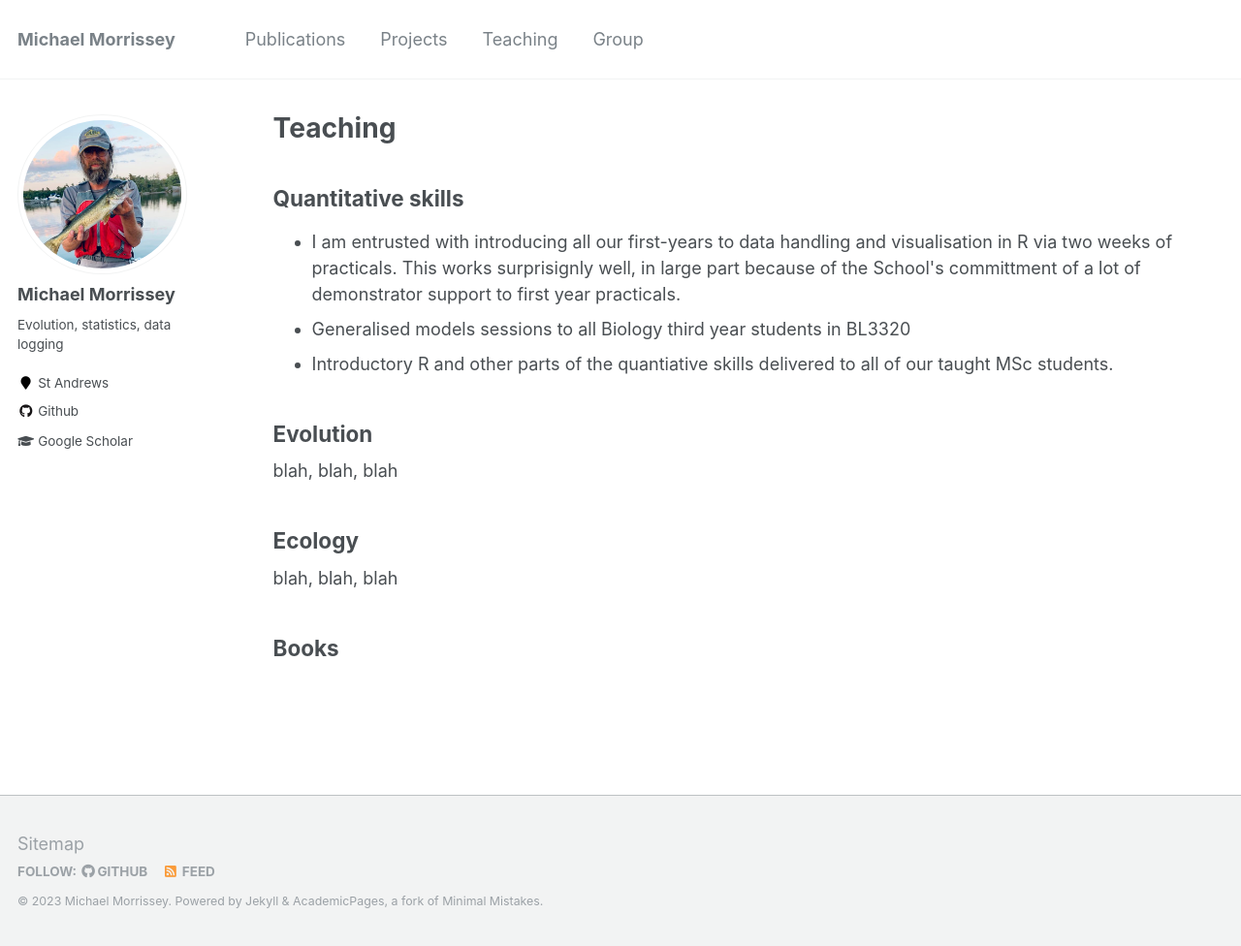
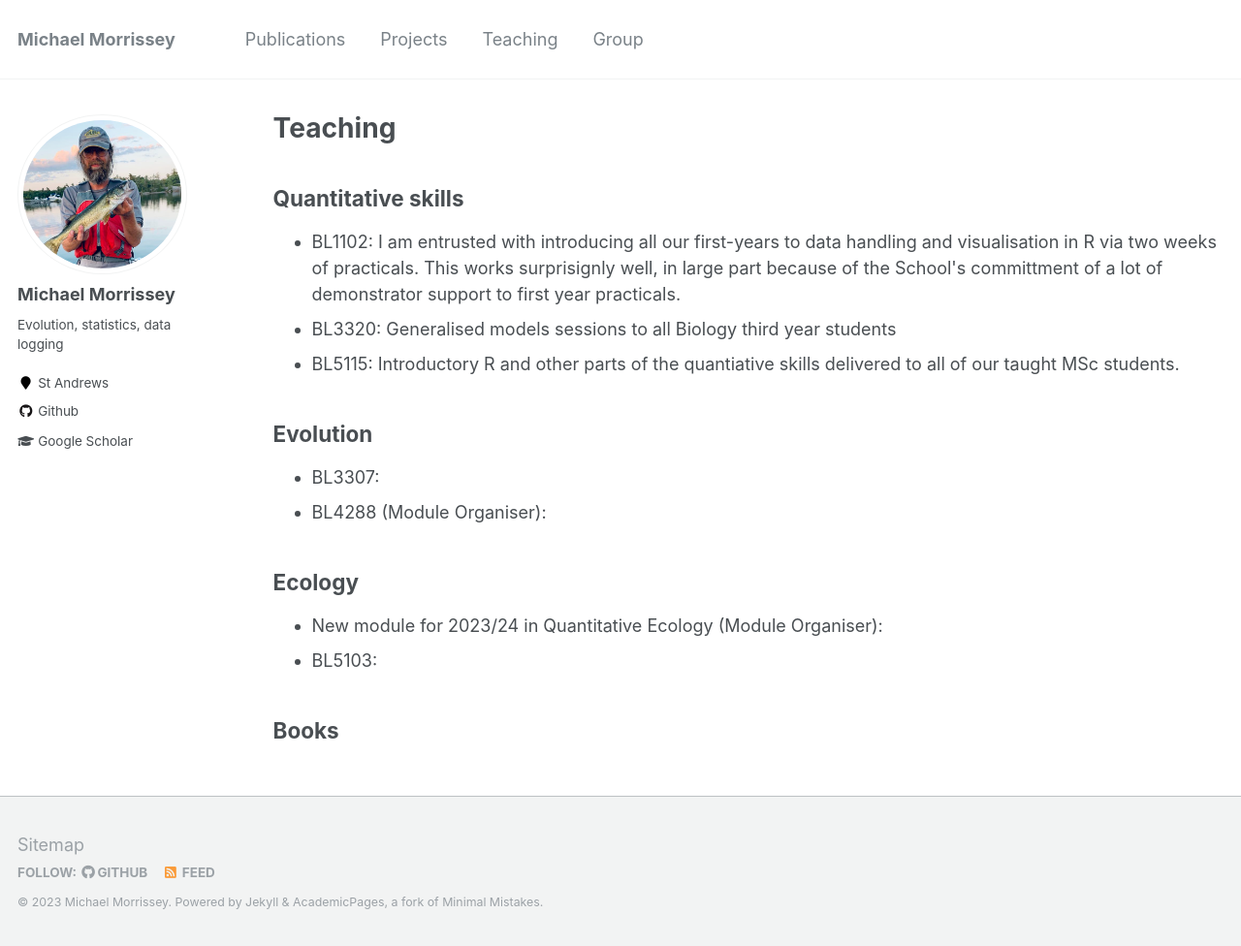
Before and after one commit to mbmorrissey/mbmorrissey.github.io, a Jekyll site: the page built from _pages/teaching.html, in a window 1280 px wide and 976 px high. Shown: the whole window at 97% size. Built offline with Jekyll 4.4.1, drawn with Linux system fonts in a browser that asks for light colours.

Commit message:
Update teaching.html

```diff
--- a/_pages/teaching.html
+++ b/_pages/teaching.html
@@ -17,17 +17,23 @@
 <h2>Quantitative skills</h2>
 
 <ul>
-  <li>I am entrusted with introducing all our first-years to data handling and visualisation in R via two weeks of practicals.  This works surprisignly well, in large part because of the School's committment of a lot of demonstrator support to first year practicals.</li>
-  <li>Generalised models sessions to all Biology third year students in BL3320</li>
-  <li>Introductory R and other parts of the quantiative skills delivered to all of our taught MSc students.</li>
+  <li>BL1102: I am entrusted with introducing all our first-years to data handling and visualisation in R via two weeks of practicals.  This works surprisignly well, in large part because of the School's committment of a lot of demonstrator support to first year practicals.</li>
+  <li>BL3320: Generalised models sessions to all Biology third year students</li>
+  <li>BL5115: Introductory R and other parts of the quantiative skills delivered to all of our taught MSc students.</li>
 </ul>
 
 <h2>Evolution</h2>
 
-blah, blah, blah
+<ul>
+  <li>BL3307: </li>
+  <li>BL4288 (Module Organiser): </li>
+</ul>
 
 <h2>Ecology</h2>
 
-blah, blah, blah
+<ul>
+  <li>New module for 2023/24 in Quantitative Ecology (Module Organiser): </li>
+  <li>BL5103: </li>
+</ul>
 
 <h2>Books</h2>
```
